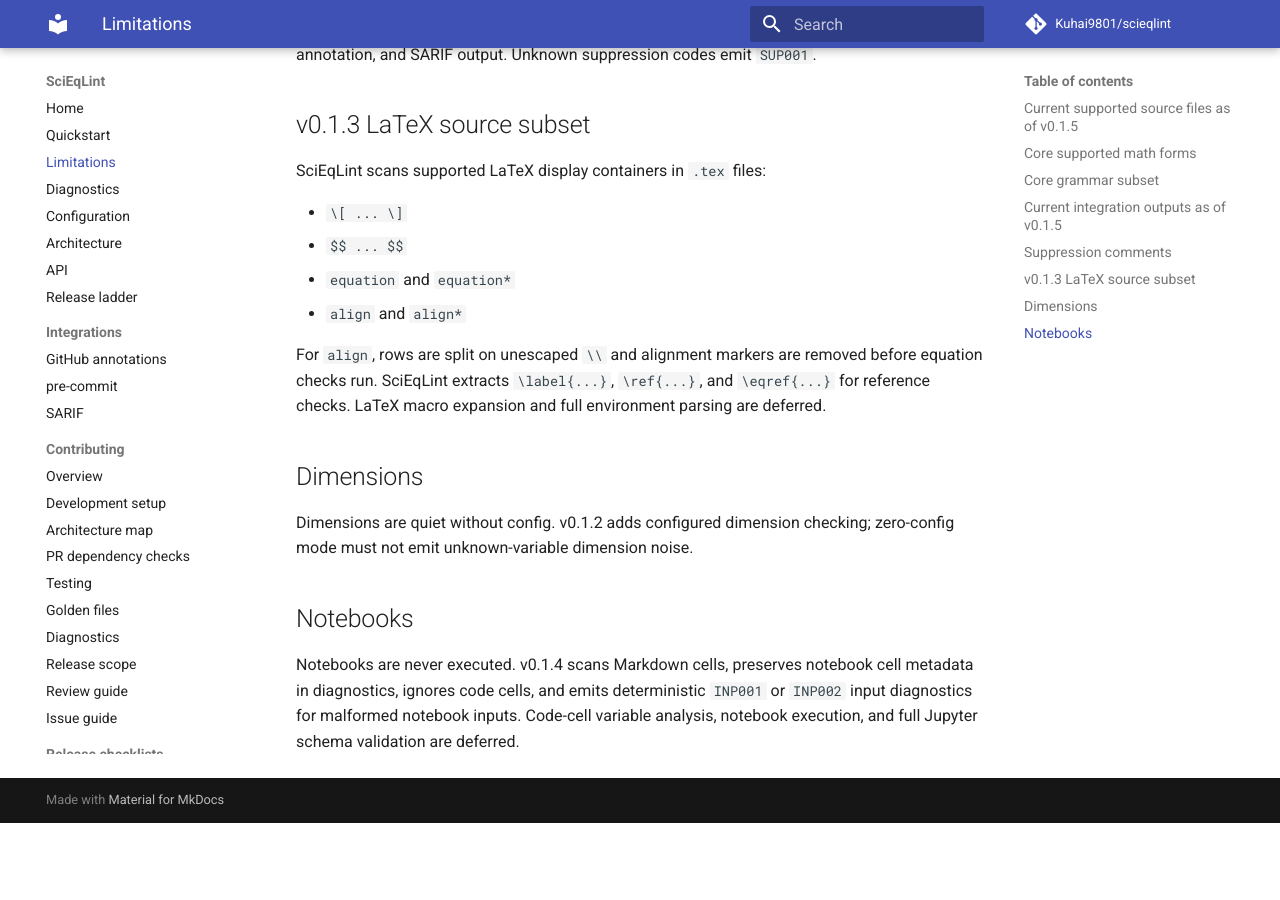
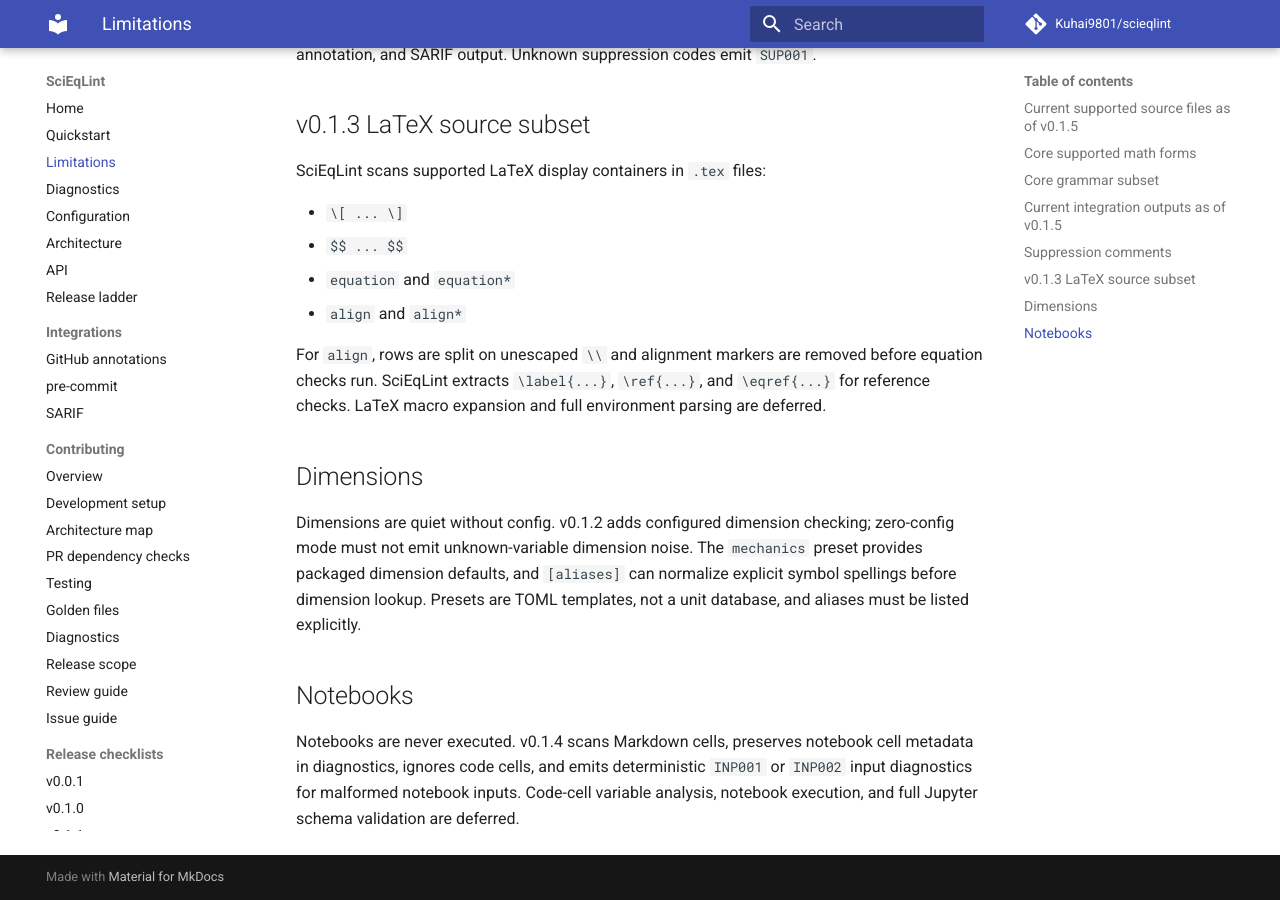
Before and after one commit to 1sgtpepper/scieqlint, an MkDocs documentation site: the page built from docs/limitations.md, in a window 1280 px wide and 900 px high, scrolled down 2154 px. Built offline with MkDocs 1.6.1 and Material for MkDocs 9.7.7, drawn with Linux system fonts in a browser that asks for light colours; comment, search, counter and statistics services are not loaded; before the commit the page ends 2977 px from its top, so only the background shows below that.

Commit message:
Add release fixtures and docs

```diff
--- a/docs/limitations.md
+++ b/docs/limitations.md
@@ -89,7 +89,11 @@
 
 ## Dimensions
 
-Dimensions are quiet without config. v0.1.2 adds configured dimension checking; zero-config mode must not emit unknown-variable dimension noise.
+Dimensions are quiet without config. v0.1.2 adds configured dimension checking;
+zero-config mode must not emit unknown-variable dimension noise. The `mechanics`
+preset provides packaged dimension defaults, and `[aliases]` can normalize
+explicit symbol spellings before dimension lookup. Presets are TOML templates,
+not a unit database, and aliases must be listed explicitly.
 
 ## Notebooks
 
--- a/mkdocs.yml
+++ b/mkdocs.yml
@@ -44,6 +44,7 @@
       - v0.1.4: releases/v0.1.4-checklist.md
       - v0.1.5: releases/v0.1.5-checklist.md
       - v0.1.5 tag: releases/v0.1.5-tag-checklist.md
+      - v1.0.0: releases/v1.0.0-checklist.md
   - Security: security.md
 
 markdown_extensions:
```
Also changed, not shown: PACK_MANIFEST.md (+4 -0 lines), docs/releases/v1.0.0-checklist.md (added, +20 -0 lines), 3 other files.
